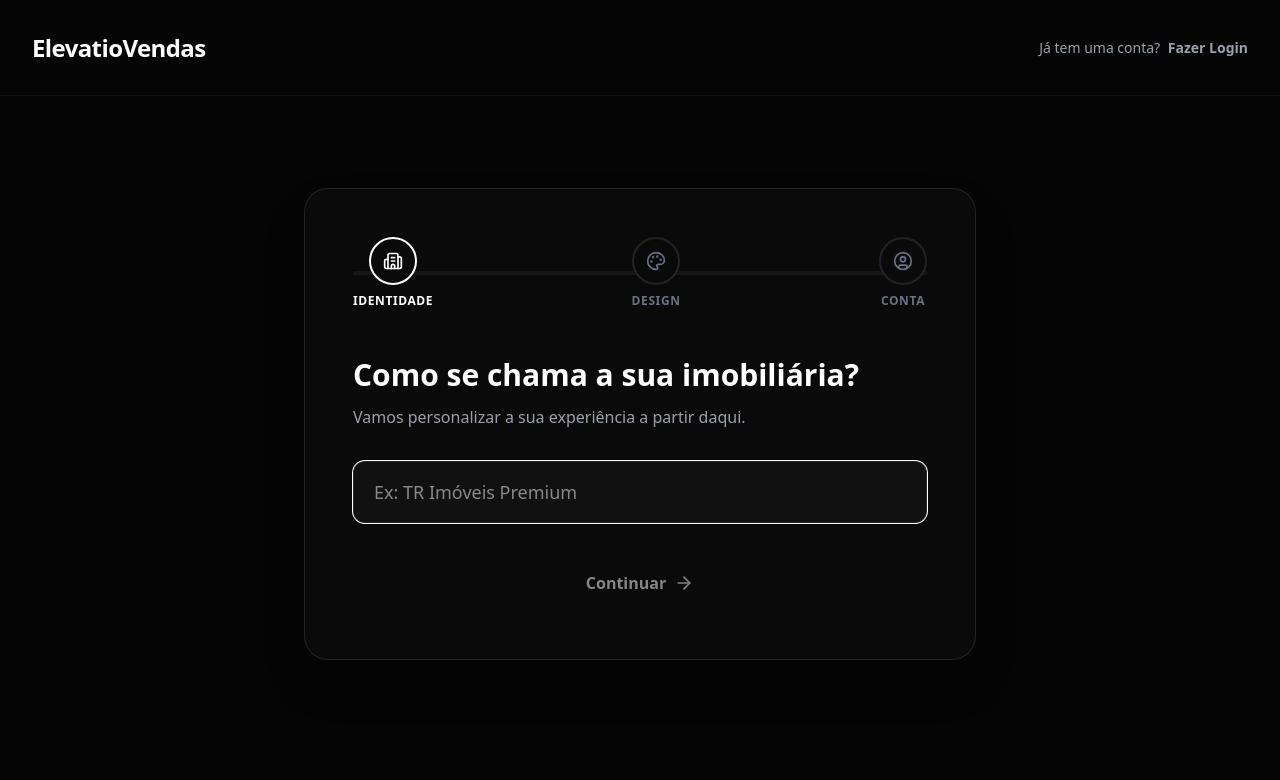
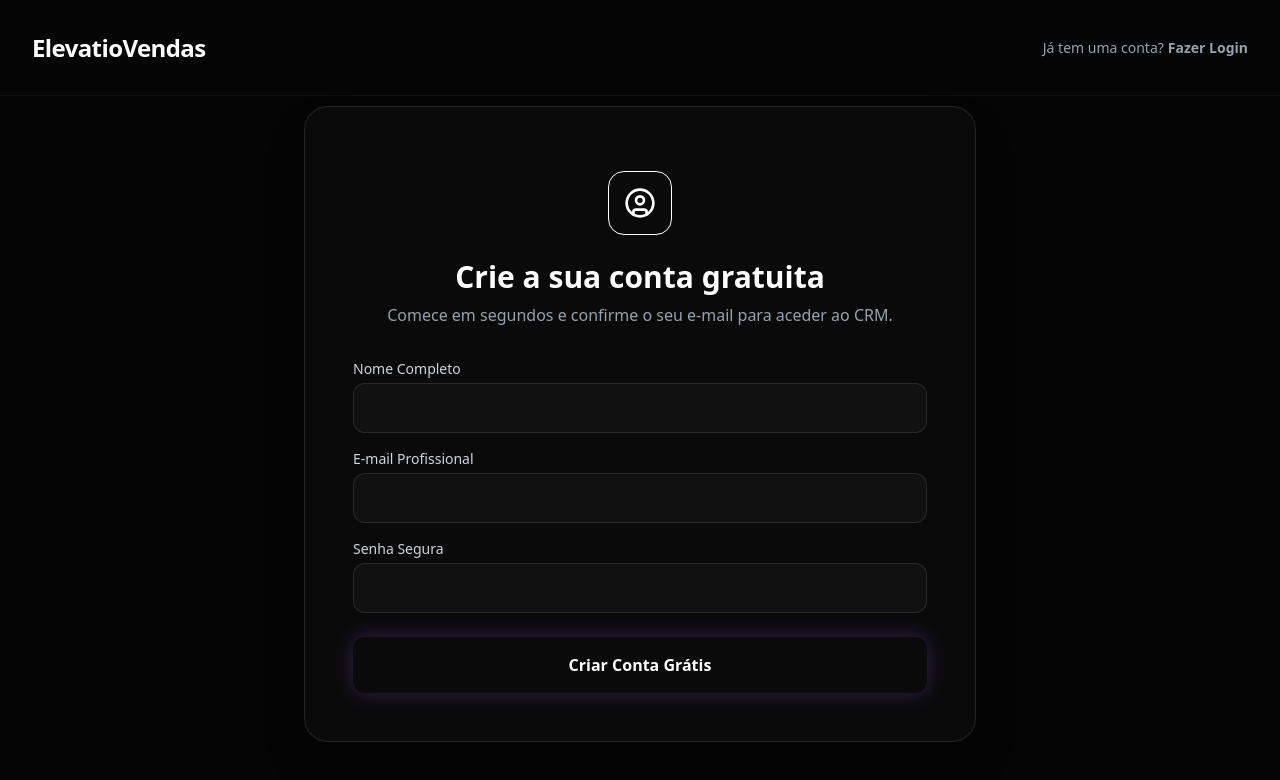
Before and after one commit to WillbioCloud/Landing-Page-do-meu-Plano-Site-CRM, a React (Vite) app: page /login in a window 1280 px wide. Shown: the top 780 px of the page. Built offline with nearby package versions, Linux system fonts and the light colour scheme.

Commit message:
Refatora fluxo de cadastro para onboarding adiado

```diff
--- a/src/pages/Login.tsx
+++ b/src/pages/Login.tsx
@@ -1,88 +1,63 @@
 import React, { useState, useEffect, useRef } from 'react';
-import { useNavigate, useLocation } from 'react-router-dom';
+import { useNavigate } from 'react-router-dom';
 import gsap from 'gsap';
 import { createClient } from '@supabase/supabase-js';
-import {
-  ArrowRight, Building2, Palette, UserCircle,
-  CheckCircle, Sparkles, MonitorSmartphone, Crown, PenTool, Loader2, LogIn
-} from 'lucide-react';
+import { ArrowRight, Loader2, LogIn, MailCheck, UserCircle } from 'lucide-react';
 
 export default function Login() {
   const navigate = useNavigate();
-  const location = useLocation();
   const containerRef = useRef<HTMLDivElement>(null);
 
-  // O NOSSO NOVO INTERRUPTOR: Modo Login vs Modo Registo (Onboarding)
   const [isLoginMode, setIsLoginMode] = useState(false);
-
-  // Estados do Formulário
-  const selectedPlan = location.state?.plan || 'professional';
-  const [step, setStep] = useState(1);
   const [isLoading, setIsLoading] = useState(false);
   const [errorMsg, setErrorMsg] = useState('');
+  const [signupSuccess, setSignupSuccess] = useState(false);
 
   const [formData, setFormData] = useState({
-    companyName: '',
-    template: '',
     fullName: '',
     email: '',
     password: '',
-    document: ''
   });
 
-  // Animação de transição suave ao trocar de passos ou ao alternar para Login
+  const viteEnv = import.meta as ImportMeta & { env: Record<string, string | undefined> };
+
   useEffect(() => {
     const ctx = gsap.context(() => {
-      gsap.fromTo(".anim-content",
+      gsap.fromTo(
+        '.anim-content',
         { opacity: 0, x: 30 },
-        { opacity: 1, x: 0, duration: 0.5, ease: "power3.out" }
+        { opacity: 1, x: 0, duration: 0.5, ease: 'power3.out' },
       );
     }, containerRef);
+
     return () => ctx.revert();
-  }, [step, isLoginMode]);
+  }, [isLoginMode, signupSuccess]);
 
-  const handleNext = () => {
-    if (step === 1 && !formData.companyName) return;
-    if (step === 2 && !formData.template) return;
-    setStep(prev => prev + 1);
-  };
-
-  const handleBack = () => {
-    setErrorMsg('');
-    setStep(prev => prev - 1);
-  };
-
-  // ==========================================
-  // MOTOR 1: FAZER LOGIN (CLIENTE EXISTENTE)
-  // ==========================================
   const handleSignIn = async (e: React.FormEvent) => {
     e.preventDefault();
     setIsLoading(true);
     setErrorMsg('');
 
     try {
-      const supabaseUrl = import.meta.env.VITE_SUPABASE_URL;
-      const anonKey = import.meta.env.VITE_SUPABASE_ANON_KEY;
+      const supabaseUrl = viteEnv.env.VITE_SUPABASE_URL;
+      const anonKey = viteEnv.env.VITE_SUPABASE_ANON_KEY;
 
-      if (!supabaseUrl || !anonKey) throw new Error("Chaves do servidor em falta.");
+      if (!supabaseUrl || !anonKey) throw new Error('Chaves do servidor em falta.');
 
       const supabase = createClient(supabaseUrl, anonKey);
 
-      // Tenta entrar com o email e senha
       const { data, error } = await supabase.auth.signInWithPassword({
         email: formData.email,
         password: formData.password,
       });
 
       if (error) {
-        throw new Error("E-mail ou senha incorretos.");
+        throw new Error('E-mail ou senha incorretos.');
       }
 
       if (data.user) {
-        // Sucesso! Vai para o painel de controlo.
         navigate('/dashboard');
       }
-
     } catch (error: any) {
       setErrorMsg(error.message);
     } finally {
@@ -90,92 +65,69 @@ export default function Login() {
     }
   };
 
-  // ==========================================
-  // MOTOR 2: CRIAR CONTA (NOVO CLIENTE)
-  // ==========================================
   const handleSignUp = async (e: React.FormEvent) => {
     e.preventDefault();
     setIsLoading(true);
     setErrorMsg('');
 
     try {
-      const supabaseUrl = import.meta.env.VITE_SUPABASE_URL;
-      const anonKey = import.meta.env.VITE_SUPABASE_ANON_KEY;
+      const supabaseUrl = viteEnv.env.VITE_SUPABASE_URL;
+      const anonKey = viteEnv.env.VITE_SUPABASE_ANON_KEY;
 
-      if (!supabaseUrl || !anonKey) throw new Error("Chaves do servidor em falta.");
+      if (!supabaseUrl || !anonKey) throw new Error('Chaves do servidor em falta.');
 
       const supabase = createClient(supabaseUrl, anonKey);
 
-      // 1. Criar Utilizador
-      const { data: authData, error: authError } = await supabase.auth.signUp({
+      const { error: authError } = await supabase.auth.signUp({
         email: formData.email,
         password: formData.password,
-        options: { data: { full_name: formData.fullName } }
+        options: { data: { full_name: formData.fullName } },
       });
 
       if (authError) throw new Error(`Erro ao criar conta: ${authError.message}`);
 
-      const userToken = authData.session?.access_token;
-      if (!userToken) throw new Error("Sessão não iniciada. Tente fazer login.");
-
-      // 2. Chamar a Edge Function
-      const response = await fetch(`${supabaseUrl}/functions/v1/create-asaas-checkout`, {
-        method: 'POST',
-        headers: {
-          'Content-Type': 'application/json',
-          'Authorization': `Bearer ${userToken}`
-        },
-        body: JSON.stringify({
-          name: formData.fullName,
-          email: formData.email,
-          cpfCnpj: formData.document,
-          companyName: formData.companyName,
-          plan_name: selectedPlan,
-          template: formData.template
-        })
-      });
-
-      const data = await response.json();
-
-      if (!response.ok) throw new Error(data.error || "Erro financeiro.");
-
-      // 3. Sucesso!
-      if (data.success) {
-        navigate('/dashboard');
-      }
-
+      setSignupSuccess(true);
     } catch (error: any) {
       setErrorMsg(error.message);
+    } finally {
       setIsLoading(false);
     }
   };
 
   return (
-    <div className="min-h-screen bg-[#050505] text-white flex flex-col font-sans selection:bg-brand-500 selection:text-white" ref={containerRef}>
-
-      {/* Navbar Minimalista */}
+    <div
+      className="min-h-screen bg-[#050505] text-white flex flex-col font-sans selection:bg-brand-500 selection:text-white"
+      ref={containerRef}
+    >
       <nav className="w-full px-8 h-24 flex items-center justify-between border-b border-white/5 absolute top-0 z-50">
         <button onClick={() => navigate('/')} className="flex items-center gap-3 hover:opacity-80 transition-opacity">
-          <span className="font-bold text-2xl tracking-tight">Elevatio<span className="text-brand-500">Vendas</span></span>
+          <span className="font-bold text-2xl tracking-tight">
+            Elevatio<span className="text-brand-500">Vendas</span>
+          </span>
         </button>
         <div className="text-sm font-medium text-gray-400 hidden sm:block">
           {isLoginMode ? (
-            <>Novo por aqui? <button onClick={() => setIsLoginMode(false)} className="text-brand-400 hover:text-brand-300 ml-1 font-bold">Criar uma conta</button></>
+            <>
+              Novo por aqui?
+              <button onClick={() => setIsLoginMode(false)} className="text-brand-400 hover:text-brand-300 ml-1 font-bold">
+                Criar uma conta
+              </button>
+            </>
           ) : (
-            <>Já tem uma conta? <button onClick={() => setIsLoginMode(true)} className="text-brand-400 hover:text-brand-300 ml-1 font-bold">Fazer Login</button></>
+            <>
+              Já tem uma conta?
+              <button onClick={() => setIsLoginMode(true)} className="text-brand-400 hover:text-brand-300 ml-1 font-bold">
+                Fazer Login
+              </button>
+            </>
           )}
         </div>
       </nav>
 
       <div className="flex-1 flex items-center justify-center pt-24 pb-12 px-4 relative overflow-hidden">
-        {/* Glow de fundo */}
         <div className="absolute top-1/2 left-1/2 -translate-x-1/2 -translate-y-1/2 w-[600px] h-[600px] bg-brand-600/10 rounded-full blur-[100px] -z-10 pointer-events-none"></div>
 
         <div className="w-full max-w-2xl bg-[#0a0a0a] border border-white/10 rounded-3xl p-8 sm:p-12 shadow-2xl relative min-h-[400px]">
-
-          {/* ========================================================= */}
-          {/* TELA DE LOGIN (CLIENTE EXISTENTE) */}
-          {/* ========================================================= */}
           {isLoginMode ? (
             <div className="anim-content max-w-md mx-auto mt-4">
               <div className="text-center mb-8">
@@ -189,21 +141,33 @@ export default function Login() {
               <form onSubmit={handleSignIn} className="space-y-4">
                 <div>
                   <label className="block text-sm font-medium text-gray-300 mb-1">E-mail</label>
-                  <input type="email" required value={formData.email} onChange={(e) => setFormData({...formData, email: e.target.value})} className="w-full bg-[#111] border border-white/10 rounded-xl px-4 py-3 text-white focus:outline-none focus:border-brand-500 transition-all" />
+                  <input
+                    type="email"
+                    required
+                    value={formData.email}
+                    onChange={(e) => setFormData({ ...formData, email: e.target.value })}
+                    className="w-full bg-[#111] border border-white/10 rounded-xl px-4 py-3 text-white focus:outline-none focus:border-brand-500 transition-all"
+                  />
                 </div>
 
                 <div>
                   <div className="flex justify-between mb-1">
                     <label className="block text-sm font-medium text-gray-300">Senha</label>
-                    <button type="button" className="text-xs text-brand-400 hover:text-brand-300">Esqueceu a senha?</button>
+                    <button type="button" className="text-xs text-brand-400 hover:text-brand-300">
+                      Esqueceu a senha?
+                    </button>
                   </div>
-                  <input type="password" required value={formData.password} onChange={(e) => setFormData({...formData, password: e.target.value})} className="w-full bg-[#111] border border-white/10 rounded-xl px-4 py-3 text-white focus:outline-none focus:border-brand-500 transition-all" />
+                  <input
+                    type="password"
+                    required
+                    value={formData.password}
+                    onChange={(e) => setFormData({ ...formData, password: e.target.value })}
+                    className="w-full bg-[#111] border border-white/10 rounded-xl px-4 py-3 text-white focus:outline-none focus:border-brand-500 transition-all"
+                  />
                 </div>
 
                 {errorMsg && (
-                  <div className="p-3 rounded-lg bg-red-500/10 border border-red-500/20 text-red-400 text-sm text-center">
-                    {errorMsg}
-                  </div>
+                  <div className="p-3 rounded-lg bg-red-500/10 border border-red-500/20 text-red-400 text-sm text-center">{errorMsg}</div>
                 )}
 
                 <button
@@ -211,150 +175,108 @@ export default function Login() {
                   disabled={isLoading}
                   className="w-full bg-brand-600 hover:bg-brand-500 disabled:opacity-70 text-white rounded-xl px-6 py-4 mt-6 font-bold transition-all flex items-center justify-center gap-2 shadow-[0_0_20px_rgba(139,92,246,0.2)]"
                 >
-                  {isLoading ? <><Loader2 className="w-5 h-5 animate-spin" /> Entrando...</> : 'Entrar no Sistema'}
+                  {isLoading ? (
+                    <>
+                      <Loader2 className="w-5 h-5 animate-spin" /> Entrando...
+                    </>
+                  ) : (
+                    'Entrar no Sistema'
+                  )}
                 </button>
               </form>
 
               <div className="mt-8 text-center sm:hidden text-sm text-gray-400">
-                Novo por aqui? <button onClick={() => setIsLoginMode(false)} className="text-brand-400 font-bold ml-1">Criar conta</button>
-              </div>
-            </div>
-          ) : (
-            /* ========================================================= */
-            /* TELA DE REGISTO (ONBOARDING) - 3 PASSOS */
-            /* ========================================================= */
-            <div className="anim-content">
-              {/* Indicador de Progresso (Onboarding) */}
-              <div className="flex items-center justify-between mb-12 relative">
-                <div className="absolute left-0 top-1/2 -translate-y-1/2 w-full h-1 bg-white/5 rounded-full -z-10"></div>
-                <div className="absolute left-0 top-1/2 -translate-y-1/2 h-1 bg-brand-500 rounded-full -z-10 transition-all duration-500" style={{ width: `${((step - 1) / 2) * 100}%` }}></div>
-
-                {[
-                  { num: 1, icon: Building2, label: "Identidade" },
-                  { num: 2, icon: Palette, label: "Design" },
-                  { num: 3, icon: UserCircle, label: "Conta" }
-                ].map((s) => (
-                  <div key={s.num} className="flex flex-col items-center gap-2">
-                    <div className={`w-12 h-12 rounded-full flex items-center justify-center border-2 transition-colors duration-300 bg-[#0a0a0a] ${step >= s.num ? 'border-brand-500 text-brand-400' : 'border-white/10 text-gray-500'}`}>
-                      {step > s.num ? <CheckCircle className="w-5 h-5" /> : <s.icon className="w-5 h-5" />}
-                    </div>
-                    <span className={`text-xs font-semibold uppercase tracking-wider hidden sm:block ${step >= s.num ? 'text-white' : 'text-gray-500'}`}>{s.label}</span>
-                  </div>
-                ))}
-              </div>
-
-              {/* PASSO 1: Nome da Empresa */}
-              {step === 1 && (
-                <div className="anim-content">
-                  <h2 className="text-3xl font-bold mb-3">Como se chama a sua imobiliária?</h2>
-                  <p className="text-gray-400 mb-8">Vamos personalizar a sua experiência a partir daqui.</p>
-
-                  <div className="space-y-6">
-                    <div>
-                      <input
-                        type="text"
-                        autoFocus
-                        value={formData.companyName}
-                        onChange={(e) => setFormData({...formData, companyName: e.target.value})}
-                        className="w-full bg-[#111] border border-white/10 rounded-xl px-5 py-4 text-white focus:outline-none focus:border-brand-500 focus:ring-1 focus:ring-brand-500 transition-all text-lg"
-                        placeholder="Ex: TR Imóveis Premium"
-                      />
-                    </div>
-                    {formData.companyName && (
-                      <div className="p-4 rounded-xl bg-brand-500/10 border border-brand-500/20 flex items-start gap-3">
-                        <Sparkles className="w-5 h-5 text-brand-400 shrink-0 mt-0.5" />
-                        <p className="text-sm text-brand-200">
-                          Ótimo nome! O seu domínio temporário será: <br/>
-                          <strong className="font-mono text-white mt-1 block">
-                            {formData.companyName.toLowerCase().replace(/[^a-z0-9]/g, '')}.elevatiovendas.com
-                          </strong>
-                        </p>
-                      </div>
-                    )}
-                    <button onClick={handleNext} disabled={!formData.companyName} className="w-full bg-brand-600 hover:bg-brand-500 disabled:opacity-50 text-white rounded-xl px-6 py-4 font-bold transition-all flex items-center justify-center gap-2 mt-8">
-                      Continuar <ArrowRight className="w-5 h-5" />
+                Novo por aqui?
+                <button onClick={() => setIsLoginMode(false)} className="text-brand-400 font-bold ml-1">
+                  Criar conta
                 </button>
               </div>
             </div>
-              )}
-
-              {/* PASSO 2: A Escolha do Template */}
-              {step === 2 && (
-                <div className="anim-content">
-                  <h2 className="text-3xl font-bold mb-3">Escolha a cara do seu negócio</h2>
-                  <p className="text-gray-400 mb-8">Pode escolher um modelo pronto ou solicitar um design exclusivo.</p>
-                  <div className="grid grid-cols-1 sm:grid-cols-2 gap-4">
-                    <button onClick={() => setFormData({...formData, template: 'minimalista'})} className={`text-left p-6 rounded-2xl border transition-all duration-300 ${formData.template === 'minimalista' ? 'border-brand-500 bg-brand-500/10' : 'border-white/10 bg-[#111] hover:border-white/30'}`}>
-                      <MonitorSmartphone className={`w-8 h-8 mb-4 ${formData.template === 'minimalista' ? 'text-brand-400' : 'text-gray-400'}`} />
-                      <h3 className="text-lg font-bold mb-1">Minimalista</h3>
-                      <p className="text-sm text-gray-400">Foco nas fotos dos imóveis com fundo claro.</p>
-                    </button>
-                    <button onClick={() => setFormData({...formData, template: 'luxo'})} className={`text-left p-6 rounded-2xl border transition-all duration-300 ${formData.template === 'luxo' ? 'border-brand-500 bg-brand-500/10' : 'border-white/10 bg-[#111] hover:border-white/30'}`}>
-                      <Crown className={`w-8 h-8 mb-4 ${formData.template === 'luxo' ? 'text-yellow-400' : 'text-gray-400'}`} />
-                      <h3 className="text-lg font-bold mb-1">Padrão Luxo</h3>
-                      <p className="text-sm text-gray-400">Tema escuro, detalhes dourados e elegância.</p>
-                    </button>
-                    <button onClick={() => setFormData({...formData, template: 'sob-medida'})} className={`text-left p-6 rounded-2xl border transition-all duration-300 sm:col-span-2 relative overflow-hidden ${formData.template === 'sob-medida' ? 'border-brand-500 bg-brand-500/10' : 'border-white/10 bg-[#111] hover:border-white/30'}`}>
-                      <div className="absolute top-0 right-0 bg-white/10 text-[10px] font-bold px-3 py-1 rounded-bl-lg uppercase">Prazo: 7 a 15 dias</div>
-                      <div className="flex items-center gap-4">
-                        <PenTool className={`w-8 h-8 ${formData.template === 'sob-medida' ? 'text-brand-400' : 'text-gray-400'}`} />
-                        <div>
-                          <h3 className="text-lg font-bold mb-1">Sob Medida (Agência)</h3>
-                          <p className="text-sm text-gray-400">Nossa equipa desenha um portal 100% exclusivo.</p>
+          ) : signupSuccess ? (
+            <div className="anim-content max-w-xl mx-auto flex flex-col items-center justify-center text-center min-h-[320px]">
+              <div className="w-16 h-16 bg-brand-500/10 border border-brand-500/20 rounded-2xl flex items-center justify-center mb-6 text-brand-400">
+                <MailCheck className="w-8 h-8" />
               </div>
-                      </div>
+              <h2 className="text-3xl font-bold mb-4">Conta criada com sucesso! 🎉</h2>
+              <p className="text-gray-300 mb-10 leading-relaxed">
+                Enviámos um link de confirmação para o seu e-mail. Clique no link para validar o seu acesso e entrar no seu novo
+                CRM.
+              </p>
+              <button
+                onClick={() => navigate('/')}
+                className="bg-brand-600 hover:bg-brand-500 text-white rounded-xl px-8 py-4 font-bold transition-all flex items-center justify-center gap-2 shadow-[0_0_20px_rgba(139,92,246,0.2)]"
+              >
+                Voltar ao Início <ArrowRight className="w-5 h-5" />
               </button>
             </div>
-                  <div className="flex gap-4 mt-8">
-                    <button onClick={handleBack} className="px-6 py-4 rounded-xl border border-white/10 hover:bg-white/5 font-semibold transition-colors">Voltar</button>
-                    <button onClick={handleNext} disabled={!formData.template} className="flex-1 bg-brand-600 hover:bg-brand-500 disabled:opacity-50 text-white rounded-xl px-6 py-4 font-bold flex items-center justify-center gap-2">
-                      Continuar <ArrowRight className="w-5 h-5" />
-                    </button>
+          ) : (
+            <div className="anim-content max-w-xl mx-auto mt-4">
+              <div className="text-center mb-8">
+                <div className="w-16 h-16 bg-brand-500/10 border border-brand-500/20 rounded-2xl flex items-center justify-center mx-auto mb-6 text-brand-400">
+                  <UserCircle className="w-8 h-8" />
                 </div>
+                <h2 className="text-3xl font-bold mb-2">Crie a sua conta gratuita</h2>
+                <p className="text-gray-400">Comece em segundos e confirme o seu e-mail para aceder ao CRM.</p>
               </div>
-              )}
-
-              {/* PASSO 3: Conta e Pagamento */}
-              {step === 3 && (
-                <div className="anim-content">
-                  <h2 className="text-3xl font-bold mb-3">Quase lá!</h2>
-                  <p className="text-gray-400 mb-8">Crie o seu acesso de Administrador para liberar o sistema.</p>
 
               <form onSubmit={handleSignUp} className="space-y-4">
                 <div>
-                      <label className="block text-sm font-medium text-gray-300 mb-1">Seu Nome Completo</label>
-                      <input type="text" required value={formData.fullName} onChange={(e) => setFormData({...formData, fullName: e.target.value})} className="w-full bg-[#111] border border-white/10 rounded-xl px-4 py-3 text-white focus:outline-none focus:border-brand-500" />
+                  <label className="block text-sm font-medium text-gray-300 mb-1">Nome Completo</label>
+                  <input
+                    type="text"
+                    required
+                    autoFocus
+                    value={formData.fullName}
+                    onChange={(e) => setFormData({ ...formData, fullName: e.target.value })}
+                    className="w-full bg-[#111] border border-white/10 rounded-xl px-4 py-3 text-white focus:outline-none focus:border-brand-500 transition-all"
+                  />
                 </div>
-                    <div className="grid grid-cols-1 sm:grid-cols-2 gap-4">
                 <div>
                   <label className="block text-sm font-medium text-gray-300 mb-1">E-mail Profissional</label>
-                        <input type="email" required value={formData.email} onChange={(e) => setFormData({...formData, email: e.target.value})} className="w-full bg-[#111] border border-white/10 rounded-xl px-4 py-3 text-white focus:outline-none focus:border-brand-500" />
-                      </div>
-                      <div>
-                        <label className="block text-sm font-medium text-gray-300 mb-1">CPF ou CNPJ</label>
-                        <input type="text" required value={formData.document} onChange={(e) => setFormData({...formData, document: e.target.value})} className="w-full bg-[#111] border border-white/10 rounded-xl px-4 py-3 text-white focus:outline-none focus:border-brand-500" />
-                      </div>
+                  <input
+                    type="email"
+                    required
+                    value={formData.email}
+                    onChange={(e) => setFormData({ ...formData, email: e.target.value })}
+                    className="w-full bg-[#111] border border-white/10 rounded-xl px-4 py-3 text-white focus:outline-none focus:border-brand-500 transition-all"
+                  />
                 </div>
                 <div>
                   <label className="block text-sm font-medium text-gray-300 mb-1">Senha Segura</label>
-                      <input type="password" required value={formData.password} onChange={(e) => setFormData({...formData, password: e.target.value})} className="w-full bg-[#111] border border-white/10 rounded-xl px-4 py-3 text-white focus:outline-none focus:border-brand-500" />
+                  <input
+                    type="password"
+                    required
+                    value={formData.password}
+                    onChange={(e) => setFormData({ ...formData, password: e.target.value })}
+                    className="w-full bg-[#111] border border-white/10 rounded-xl px-4 py-3 text-white focus:outline-none focus:border-brand-500 transition-all"
+                  />
                 </div>
 
                 {errorMsg && (
-                      <div className="p-4 rounded-xl bg-red-500/10 border border-red-500/20 text-red-400 text-sm">
-                        {errorMsg}
-                      </div>
+                  <div className="p-4 rounded-xl bg-red-500/10 border border-red-500/20 text-red-400 text-sm">{errorMsg}</div>
                 )}
 
-                    <div className="flex gap-4 mt-8 pt-4">
-                      <button type="button" onClick={handleBack} disabled={isLoading} className="px-6 py-4 rounded-xl border border-white/10 hover:bg-white/5 font-semibold disabled:opacity-50">Voltar</button>
-                      <button type="submit" disabled={isLoading} className="flex-1 bg-brand-600 hover:bg-brand-500 disabled:opacity-70 text-white rounded-xl px-6 py-4 font-bold flex items-center justify-center gap-2 shadow-[0_0_20px_rgba(139,92,246,0.3)]">
-                        {isLoading ? <><Loader2 className="w-5 h-5 animate-spin" /> Processando...</> : <>Entrar no Sistema <ArrowRight className="w-5 h-5" /></>}
+                <button
+                  type="submit"
+                  disabled={isLoading}
+                  className="w-full bg-brand-600 hover:bg-brand-500 disabled:opacity-70 text-white rounded-xl px-6 py-4 mt-6 font-bold transition-all flex items-center justify-center gap-2 shadow-[0_0_20px_rgba(139,92,246,0.3)]"
+                >
+                  {isLoading ? (
+                    <>
+                      <Loader2 className="w-5 h-5 animate-spin" /> Processando...
+                    </>
+                  ) : (
+                    'Criar Conta Grátis'
+                  )}
+                </button>
+              </form>
+
+              <div className="mt-8 text-center sm:hidden text-sm text-gray-400">
+                Já tem uma conta?
+                <button onClick={() => setIsLoginMode(true)} className="text-brand-400 font-bold ml-1">
+                  Fazer login
                 </button>
               </div>
-                  </form>
-                </div>
-              )}
             </div>
           )}
         </div>
```
Lines whose indentation alone changed are shown as unchanged.
